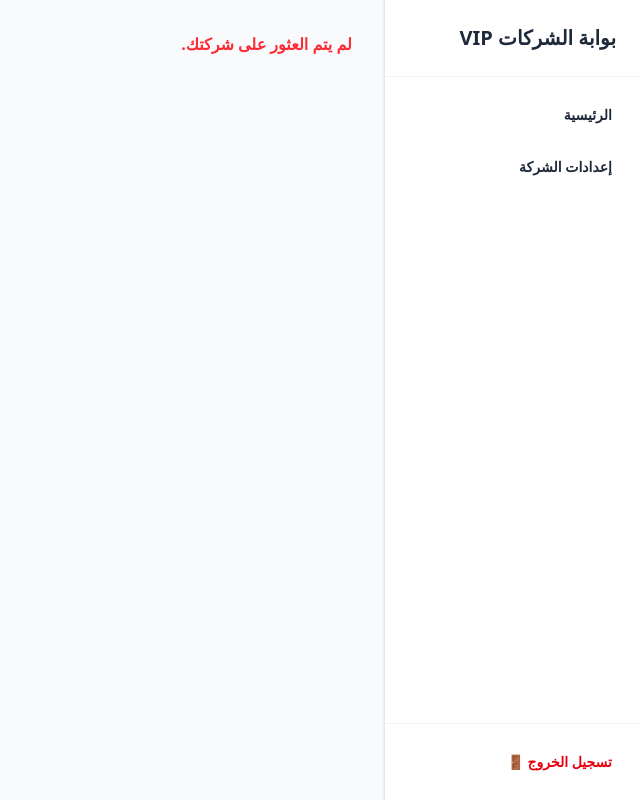
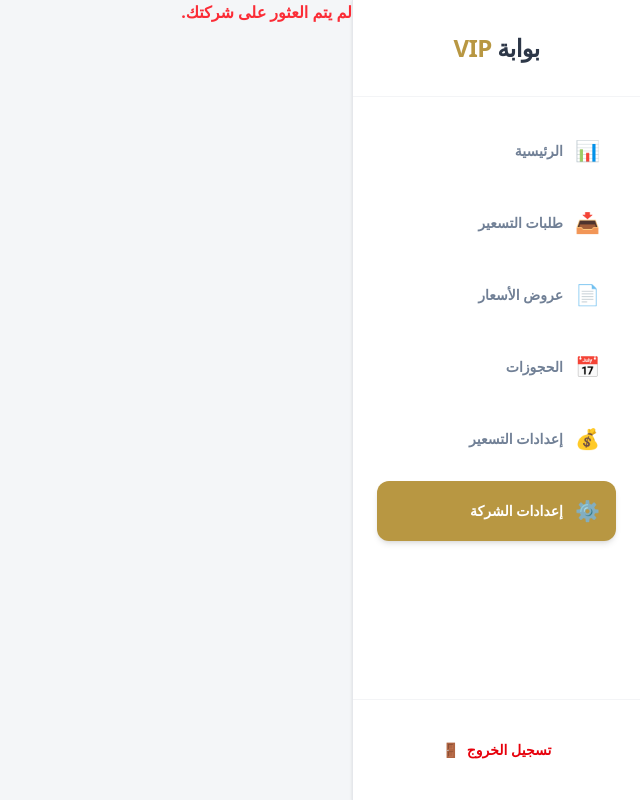
Before and after one commit to smartflowinfosa-sys/valet-saas., a Next.js app: page /dashboard/settings in a window 1280 px wide. Shown: the whole page, without its empty margins (640-1280 px from the left). Built offline with nearby package versions, Linux system fonts and the light colour scheme; no server answers.

Commit message:
Build Dashboard UI and sidebar with real stats

```diff
--- a/src/app/(dashboard)/dashboard/page.tsx
+++ b/src/app/(dashboard)/dashboard/page.tsx
@@ -5,72 +5,92 @@ import { createClient } from '@/lib/supabase/client';
 
 export default function DashboardPage() {
   const supabase = createClient();
-  const [bookings, setBookings] = useState<any[]>([]);
   const [loading, setLoading] = useState(true);
+  const [companyName, setCompanyName] = useState('');
+  const [stats, setStats] = useState({
+    requests: 0,
+    quotes: 0,
+    acceptedQuotes: 0,
+    bookings: 0,
+    totalRevenue: 0
+  });
 
   useEffect(() => {
-    async function loadData() {
+    async function loadDashboardData() {
       const { data: { user } } = await supabase.auth.getUser();
-      if (user) {
-        const { data: profile } = await supabase.from('profiles').select('company_id').eq('id', user.id).single();
-        if (profile) {
-          // جلب الطلبات الخاصة بهذه الشركة فقط
-          const { data: reqs } = await supabase.from('bookings').select('*').eq('company_id', profile.company_id).order('created_at', { ascending: false });
-          setBookings(reqs || []);
-        }
+      if (!user) return;
+
+      const { data: userData } = await supabase.from('company_users').select('company_id').eq('id', user.id).single();
+
+      if (userData) {
+        const { data: company } = await supabase.from('companies').select('name').eq('id', userData.company_id).single();
+        if (company) setCompanyName(company.name);
+
+        // جلب الإحصائيات المعزولة تلقائياً بفضل RLS
+        const { count: requestsCount } = await supabase.from('quote_requests').select('*', { count: 'exact', head: true });
+        const { count: quotesCount } = await supabase.from('quotes').select('*', { count: 'exact', head: true });
+        const { count: acceptedCount } = await supabase.from('quotes').select('*', { count: 'exact', head: true }).eq('status', 'accepted');
+
+        // جلب الحجوزات وحساب القيمة الإجمالية
+        const { data: bookingsData } = await supabase.from('bookings').select('total_price');
+        const bookingsCount = bookingsData?.length || 0;
+        const revenue = bookingsData?.reduce((sum, item) => sum + Number(item.total_price || 0), 0) || 0;
+
+        setStats({
+          requests: requestsCount || 0,
+          quotes: quotesCount || 0,
+          acceptedQuotes: acceptedCount || 0,
+          bookings: bookingsCount,
+          totalRevenue: revenue
+        });
       }
       setLoading(false);
     }
-    loadData();
+    loadDashboardData();
   }, []);
 
-  const totalRevenue = bookings.reduce((sum, b) => sum + Number(b.total_price), 0);
+  if (loading) {
+    return (
+      <div className="min-h-screen flex items-center justify-center">
+        <div className="w-12 h-12 border-4 border-[#b89742] border-t-transparent rounded-full animate-spin"></div>
+      </div>
+    );
+  }
 
-  if (loading) return <div className="font-bold text-gray-500">جاري تحميل البيانات...</div>;
+  // بطاقات الإحصائيات الفاخرة
+  const statCards = [
+    { title: 'طلبات التسعير', value: stats.requests, icon: '📥', color: 'text-blue-600', bg: 'bg-blue-50' },
+    { title: 'إجمالي العروض', value: stats.quotes, icon: '📄', color: 'text-purple-600', bg: 'bg-purple-50' },
+    { title: 'العروض المقبولة', value: stats.acceptedQuotes, icon: '✅', color: 'text-green-600', bg: 'bg-green-50' },
+    { title: 'الحجوزات المؤكدة', value: stats.bookings, icon: '📅', color: 'text-orange-600', bg: 'bg-orange-50' },
+    { title: 'القيمة الإجمالية (ريال)', value: stats.totalRevenue.toLocaleString(), icon: '💰', color: 'text-[#b89742]', bg: 'bg-yellow-50' },
+  ];
 
   return (
-    <div>
-      <h1 className="text-3xl font-bold text-gray-800 mb-8">نظرة عامة</h1>
+    <div className="p-4 md:p-8">
+      <header className="mb-10">
+        <h1 className="text-3xl font-extrabold text-gray-900 mb-2">مرحباً بك في لوحة تحكم {companyName} 👋</h1>
+        <p className="text-gray-500 font-medium">نظرة عامة على أداء شركتك وأحدث الإحصائيات الحية.</p>
+      </header>
 
-      <div className="grid grid-cols-1 md:grid-cols-2 gap-6 mb-10">
-        <div className="bg-white p-6 rounded-2xl shadow-sm border border-gray-100">
-          <h3 className="text-gray-500 text-sm font-bold">إجمالي الطلبات</h3>
-          <p className="text-4xl font-extrabold mt-2 text-[#b89742]">{bookings.length}</p>
-        </div>
-        <div className="bg-white p-6 rounded-2xl shadow-sm border border-gray-100">
-          <h3 className="text-gray-500 text-sm font-bold">الإيرادات المحتملة (ريال)</h3>
-          <p className="text-4xl font-extrabold mt-2 text-gray-900">{totalRevenue}</p>
-        </div>
+      {/* شبكة الإحصائيات */}
+      <div className="grid grid-cols-1 md:grid-cols-2 lg:grid-cols-3 xl:grid-cols-5 gap-6 mb-10">
+        {statCards.map((stat, index) => (
+          <div key={index} className="bg-white p-6 rounded-3xl shadow-sm border border-gray-100 hover:shadow-md transition-shadow duration-300">
+            <div className={`w-14 h-14 ${stat.bg} ${stat.color} rounded-2xl flex items-center justify-center text-2xl mb-4`}>
+              {stat.icon}
+            </div>
+            <h3 className="text-gray-500 text-sm font-bold mb-1">{stat.title}</h3>
+            <p className="text-3xl font-extrabold text-gray-900">{stat.value}</p>
+          </div>
+        ))}
       </div>
 
-      <h2 className="text-xl font-bold text-gray-800 mb-4">أحدث الطلبات</h2>
-      <div className="bg-white rounded-2xl shadow-sm border border-gray-100 overflow-hidden">
-        <table className="w-full text-right">
-          <thead className="bg-gray-50 border-b border-gray-100 text-gray-600 text-sm">
-            <tr>
-              <th className="p-4">رقم الجوال</th>
-              <th className="p-4">الساعات</th>
-              <th className="p-4">الموظفين</th>
-              <th className="p-4">السعر الإجمالي</th>
-              <th className="p-4">الحالة</th>
-            </tr>
-          </thead>
-          <tbody className="divide-y divide-gray-50 text-sm text-gray-800 font-medium">
-            {bookings.length === 0 ? (
-              <tr><td colSpan={5} className="p-8 text-center text-gray-400">لا توجد طلبات حتى الآن</td></tr>
-            ) : (
-              bookings.map((b) => (
-                <tr key={b.id} className="hover:bg-gray-50 transition-colors">
-                  <td className="p-4" dir="ltr">{b.customer_phone}</td>
-                  <td className="p-4">{b.hours}</td>
-                  <td className="p-4">{b.valets}</td>
-                  <td className="p-4 font-bold text-[#b89742]">{b.total_price} ريال</td>
-                  <td className="p-4"><span className="bg-green-100 text-green-700 px-3 py-1 rounded-full text-xs">{b.status}</span></td>
-                </tr>
-              ))
-            )}
-          </tbody>
-        </table>
+      {/* مساحة فارغة أنيقة للرسوم البيانية مستقبلاً */}
+      <div className="bg-white rounded-3xl shadow-sm border border-gray-100 p-8 text-center min-h-[300px] flex flex-col items-center justify-center">
+        <div className="w-20 h-20 bg-gray-50 rounded-full flex items-center justify-center text-3xl mb-4">✨</div>
+        <h2 className="text-xl font-bold text-gray-800 mb-2">مساحة مخصصة للرسوم البيانية</h2>
+        <p className="text-gray-500 max-w-md">سيتم برمجة هذا القسم في المراحل القادمة ليعرض تفاصيل الحجوزات ونشاطات الشركة في شكل رسوم بيانية تفاعلية.</p>
       </div>
     </div>
   );
--- a/src/app/(dashboard)/layout.tsx
+++ b/src/app/(dashboard)/layout.tsx
@@ -2,11 +2,12 @@
 
 import React from 'react';
 import Link from 'next/link';
-import { useRouter } from 'next/navigation';
+import { usePathname, useRouter } from 'next/navigation';
 import { createClient } from '@/lib/supabase/client';
 
 export default function DashboardLayout({ children }: { children: React.ReactNode }) {
   const router = useRouter();
+  const pathname = usePathname();
   const supabase = createClient();
 
   const handleLogout = async () => {
@@ -15,30 +16,46 @@ export default function DashboardLayout({ children }: { children: React.ReactNod
     router.refresh();
   };
 
+  // الأقسام الستة المطلوبة
+  const navItems = [
+    { name: 'الرئيسية', href: '/dashboard', icon: '📊' },
+    { name: 'طلبات التسعير', href: '/dashboard/requests', icon: '📥' },
+    { name: 'عروض الأسعار', href: '/dashboard/quotes', icon: '📄' },
+    { name: 'الحجوزات', href: '/dashboard/bookings', icon: '📅' },
+    { name: 'إعدادات التسعير', href: '/dashboard/pricing', icon: '💰' },
+    { name: 'إعدادات الشركة', href: '/dashboard/settings', icon: '⚙️' },
+  ];
+
   return (
-    <div className="min-h-screen bg-gray-50 flex" dir="rtl">
-      <aside className="w-64 bg-white border-l border-gray-200 shadow-sm hidden md:flex flex-col justify-between">
+    <div className="min-h-screen bg-[#f4f6f8] flex" dir="rtl">
+      {/* القائمة الجانبية الفاخرة */}
+      <aside className="w-72 bg-white border-l border-gray-200 shadow-sm hidden md:flex flex-col justify-between">
         <div>
-          <div className="p-6 border-b border-gray-100 text-xl font-bold text-gray-800">
-            بوابة الشركات VIP
+          <div className="p-8 border-b border-gray-100 flex items-center justify-center">
+            <span className="text-2xl font-extrabold text-[#2d3748] tracking-tight">بوابة <span className="text-[#b89742]">VIP</span></span>
           </div>
-          <nav className="p-4 space-y-2">
-            <Link href="/dashboard" className="block p-3 hover:bg-gray-100 rounded-lg text-sm font-semibold text-gray-800 transition-colors">
-              الرئيسية
-            </Link>
-            <Link href="/dashboard/settings" className="block p-3 hover:bg-gray-100 rounded-lg text-sm font-semibold text-gray-800 transition-colors">
-              إعدادات الشركة
-            </Link>
+          <nav className="p-6 space-y-3">
+            {navItems.map((item) => {
+              const isActive = pathname === item.href || (pathname === '/dashboard' && item.href === '/dashboard' ? true : false); // تبسيط تفعيل الرابط
+              return (
+                <Link key={item.name} href={item.href} className={`flex items-center gap-3 p-4 rounded-xl text-sm font-bold transition-all duration-200 ${isActive ? 'bg-[#b89742] text-white shadow-md' : 'text-[#718096] hover:bg-gray-50 hover:text-[#2d3748]'}`}>
+                  <span className="text-xl">{item.icon}</span>
+                  {item.name}
+                </Link>
+              );
+            })}
           </nav>
         </div>
-        <div className="p-4 border-t border-gray-100">
-          <button onClick={handleLogout} className="w-full text-right p-3 text-red-600 hover:bg-red-50 font-bold rounded-lg transition-colors text-sm">
-            تسجيل الخروج 🚪
+        <div className="p-6 border-t border-gray-100">
+          <button onClick={handleLogout} className="w-full flex items-center justify-center gap-2 p-4 text-red-600 hover:bg-red-50 font-bold rounded-xl transition-colors text-sm">
+            <span>تسجيل الخروج</span>
+            <span>🚪</span>
           </button>
         </div>
       </aside>
 
-      <main className="flex-1 p-8">
+      {/* المحتوى الرئيسي */}
+      <main className="flex-1 overflow-y-auto">
         {children}
       </main>
     </div>
```
